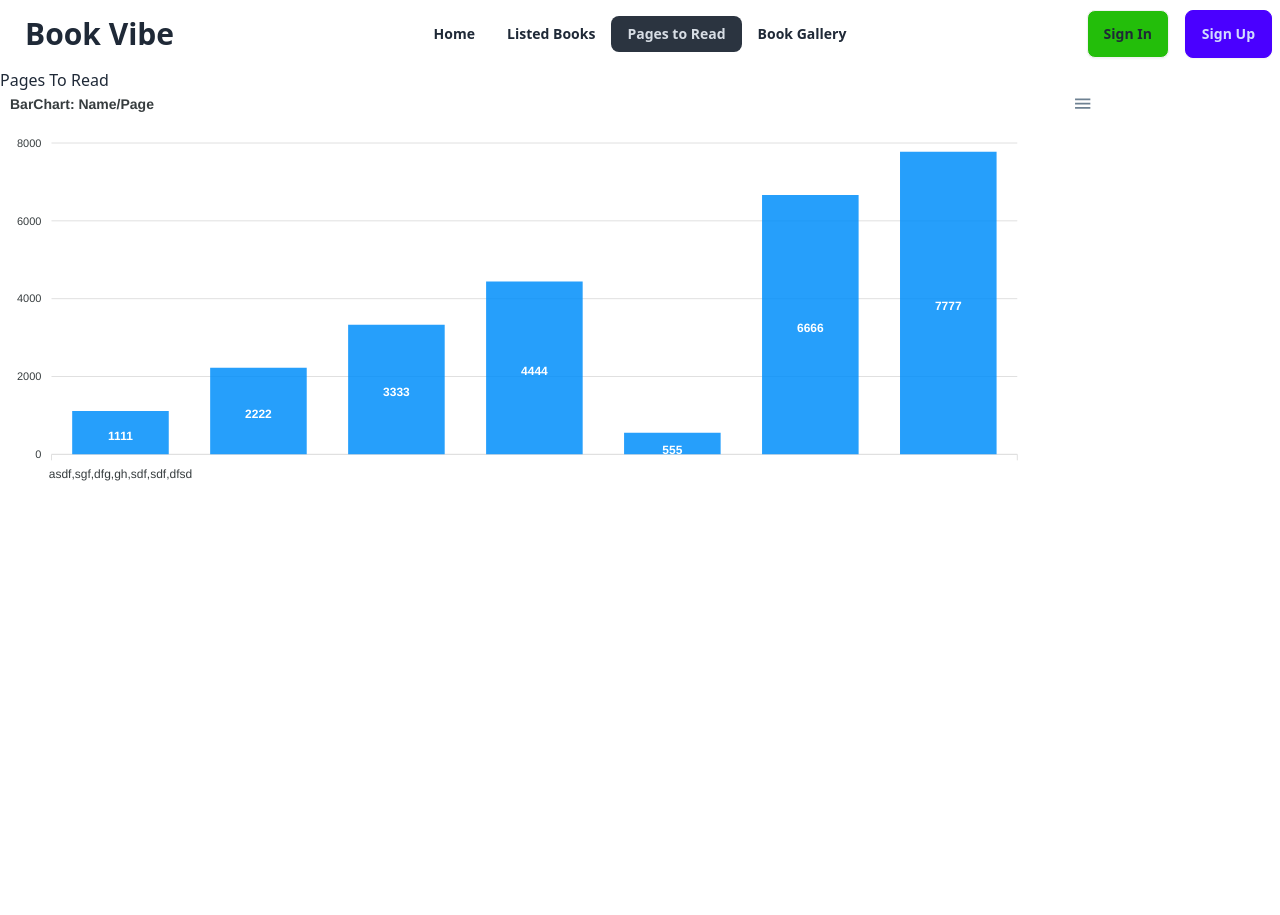
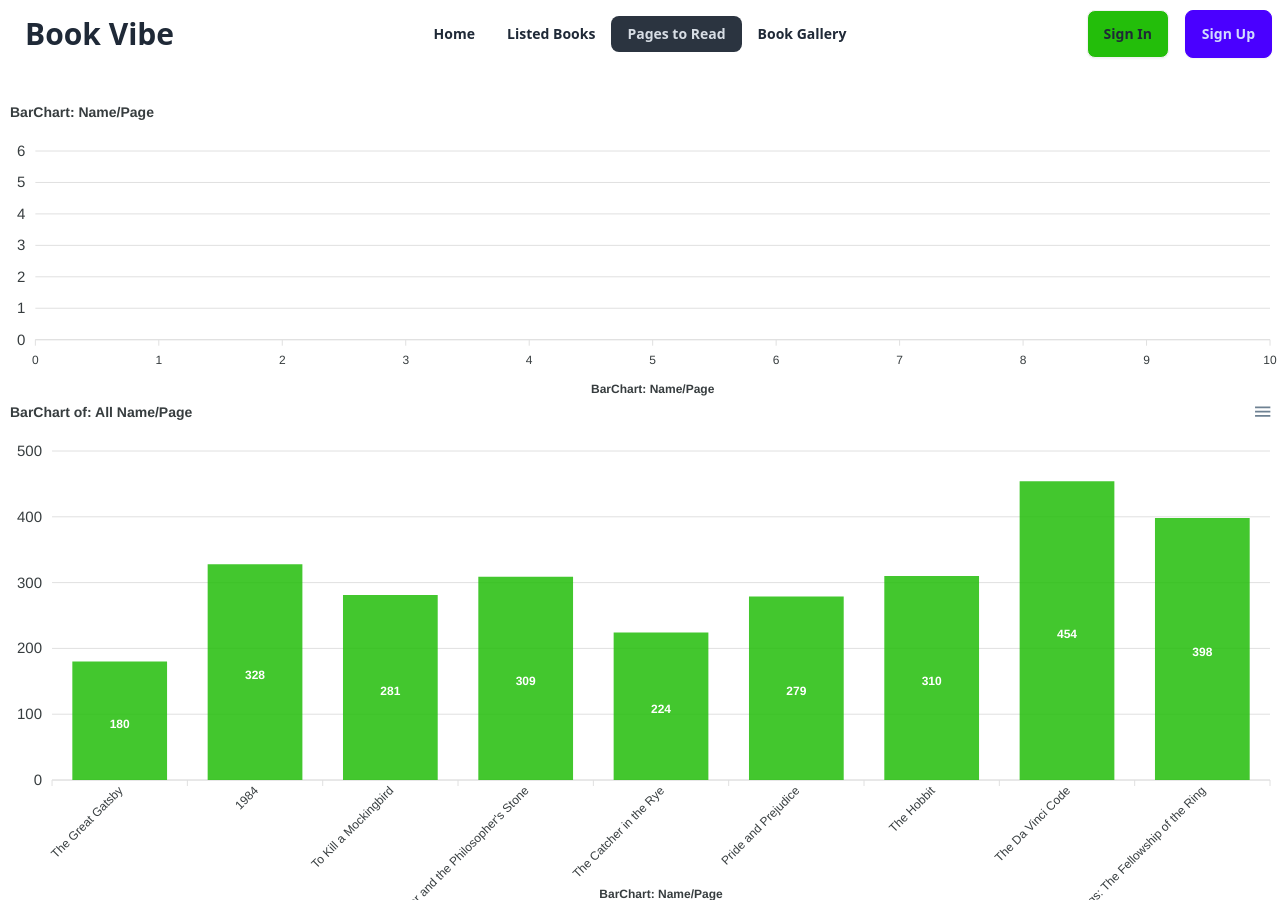
Before and after one commit to Bilshansakib/Book-Vibe, a React (Vite) app: page /PagesToRead in a window 1280 px wide. Before the commit the page ends 800 px from the top, so only its background shows below. Built offline with nearby package versions, Linux system fonts and the light colour scheme.

Commit message:
BarChart Completed

```diff
--- a/src/components/BarChart/CustomBarChart.jsx
+++ b/src/components/BarChart/CustomBarChart.jsx
@@ -1,7 +1,68 @@
+import { useEffect, useState } from "react";
 import Chart from "react-apexcharts";
+import { getBooks } from "../Utility";
+import { useLoaderData } from "react-router-dom";
+import { ResponsiveContainer } from "recharts";
+
 const CustomBarChart = () => {
+  const data = useLoaderData();
+  //  .............. BarChart of Read
+  const [readBookNames, setReadBookNames] = useState([]);
+  const [readBookPages, setReadBookPages] = useState([]);
+
+  useEffect(() => {
+    const storedBooks = getBooks();
+    if (data.length > 0) {
+      const eNames = [];
+      const ePages = [];
+      const bookStored = data.filter((book) => storedBooks.includes(book.id));
+      console.log(bookStored);
+      for (let i = 0; i < storedBooks.length; i++) {
+        eNames.push(bookStored[i].bookName);
+        ePages.push(bookStored[i].totalPages);
+      }
+      setReadBookNames(eNames);
+      setReadBookPages(ePages);
+    }
+  }, [data]);
+  //  ............ BarChart Of All
+  const [names, setNames] = useState([]);
+  const [Pages, setPages] = useState([]);
+  useEffect(() => {
+    const emptyNames = [];
+    const emptyPages = [];
+    for (let i = 0; i < data.length; i++) {
+      emptyNames.push(data[i].bookName);
+      emptyPages.push(data[i].totalPages);
+    }
+    setNames(emptyNames);
+    setPages(emptyPages);
+  }, [data]);
+
+  // // useEffect(() => {
+  //   const emptyBookNames = [];
+  //   const emptyBookPages = [];
+
+  //   const nameData = getWishLists();
+  // for (let i = 0; i < nameData.length; ) {
+  //   {
+  //     emptyBookNames.push(nameData[i].bookName);
+  //     emptyBookPages.push(nameData[i].totalPages);
+  //   }
+  //   setBookName(emptyBookNames);
+  //   setBookPages(emptyBookPages);
+  //   // console.log(emptyBookNames);
+  //   // console.log(emptyBookPages);
+
+  //   i += 1;
+  //   i += 1;
+  // }
+  // }, [bookNames, bookPages]);
+  // console.log(bookNames);
+
   return (
     <div>
+      <ResponsiveContainer width="100%" height="300px">
         <Chart
           type="bar"
           width={1100}
@@ -9,18 +70,66 @@ const CustomBarChart = () => {
           series={[
             {
               name: "--bar Chart---",
-            data: [1111, 2222, 3333, 4444, 555, 6666, 7777],
+              data: readBookPages,
             },
           ]}
           options={{
             title: { text: "BarChart: Name/Page " },
             style: { fontSize: 30 },
+            colors: ["#23BE0A"],
 
             xaxis: {
-            categories: ["asdf,sgf,dfg,gh,sdf,sdf,dfsd"],
+              categories: readBookNames,
+              title: { text: "BarChart: Name/Page " },
+              style: { fontSize: 30 },
+              colors: ["#23BE0A"],
+            },
+            yaxis: {
+              labels: {
+                formatter: (val) => {
+                  return `${val}`;
+                },
+                style: { fontSize: 15 },
+                colors: ["#23BE0A"],
+              },
             },
           }}
         ></Chart>
+      </ResponsiveContainer>
+      <ResponsiveContainer width="100%" height="500px">
+        <Chart
+          type="bar"
+          width={1100}
+          height={400}
+          series={[
+            {
+              name: "Page",
+              data: Pages,
+            },
+          ]}
+          options={{
+            title: { text: "BarChart of: All Name/Page " },
+            style: { fontSize: 30 },
+            colors: ["#23BE0A"],
+
+            xaxis: {
+              categories: names,
+              title: { text: "BarChart: Name/Page " },
+              style: { fontSize: 30 },
+              colors: ["#23BE0A"],
+            },
+            yaxis: {
+              labels: {
+                formatter: (val) => {
+                  return `${val}`;
+                },
+                style: { fontSize: 15 },
+                colors: ["#23BE0A"],
+              },
+            },
+          }}
+        ></Chart>
+      </ResponsiveContainer>
     </div>
   );
 };
--- a/src/components/BookDetails/BookDetails.jsx
+++ b/src/components/BookDetails/BookDetails.jsx
@@ -35,7 +35,7 @@ const BookDetails = () => {
   const handleWishList = (blog) => {
     // saveBooks(Id);
     saveWishList(blog);
-    console.log(blog);
+    // console.log(blog);
     // toast.success("Add to wishlist successfully");
   };
   return (
--- a/src/main.jsx
+++ b/src/main.jsx
@@ -44,6 +44,7 @@ const router = createBrowserRouter([
       {
         path: "/PagesToRead",
         element: <PagesToRead></PagesToRead>,
+        loader: () => fetch("/public/Books.json"),
       },
       {
         path: "/gallery",
--- a/src/pages/PagesToRead.jsx
+++ b/src/pages/PagesToRead.jsx
@@ -2,8 +2,7 @@ import CustomBarChart from "../components/BarChart/CustomBarChart";
 
 const PagesToRead = () => {
   return (
-    <div>
-      <h2>Pages To Read</h2>
+    <div className="mt-8">
       <CustomBarChart></CustomBarChart>
     </div>
   );
```
Lines whose indentation alone changed are shown as unchanged.
